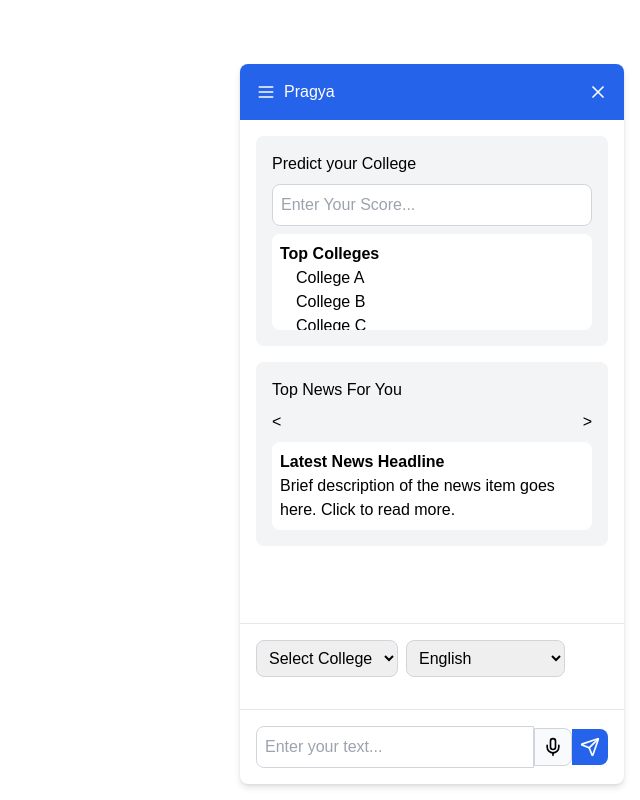
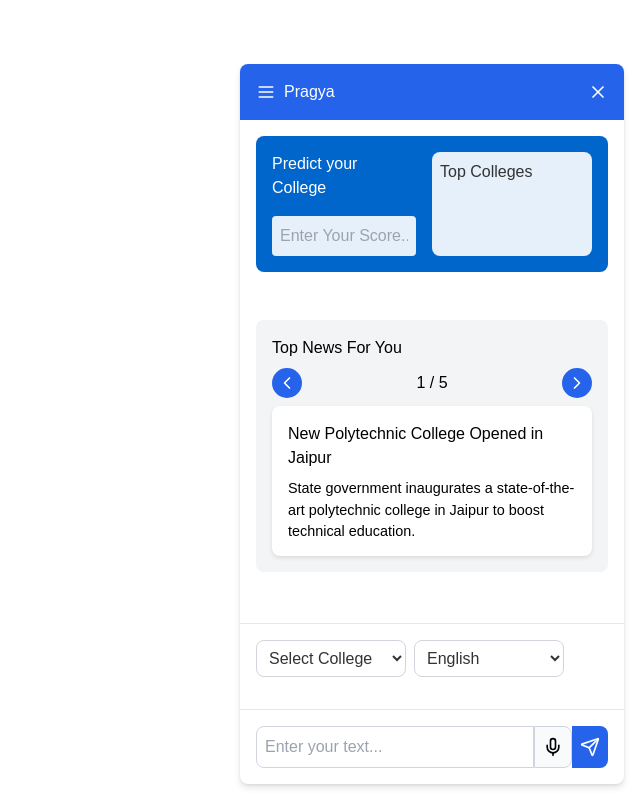
Before and after one commit to SarveshAtawane/SIH, a React (Create React App) app in the folder Chatbot_widget/: page / in a window 1280 px wide. Both pictures are taken after a click on the button 1236 px from the left and 756 px from the top of the page. Shown: the whole page, without its empty margins (640-1280 px from the left). Built offline with nearby package versions, Linux system fonts and the light colour scheme.

Commit message:
completes v0
Signed-off-by: Vishal Sharma <vsvishalsharma777@gmail.com>

```diff
--- /dev/null
+++ b/Chatbot_widget/src/components/News.js
@@ -0,0 +1,24 @@
+const newsItems = [
+    {
+      title: "New Polytechnic College Opened in Jaipur",
+      description: "State government inaugurates a state-of-the-art polytechnic college in Jaipur to boost technical education."
+    },
+    {
+      title: "RTU Announces New Engineering Courses",
+      description: "Rajasthan Technical University introduces five new engineering courses for the upcoming academic year."
+    },
+    {
+      title: "Scholarship Program for Engineering Students",
+      description: "Rajasthan government launches a new scholarship program for meritorious engineering students from low-income families."
+    },
+    {
+      title: "Industry-Academia Partnership in Udaipur",
+      description: "Leading tech companies collaborate with engineering colleges in Udaipur to enhance practical training."
+    },
+    {
+      title: "Robotics Workshop at Jodhpur Polytechnic",
+      description: "Week-long robotics workshop at Jodhpur Polytechnic attracts students from across the state."
+    }
+  ];
+
+export default newsItems
--- a/Chatbot_widget/src/components/Widget.jsx
+++ b/Chatbot_widget/src/components/Widget.jsx
@@ -1,10 +1,15 @@
 import React, { useState } from 'react';
-import { MessageSquare, X, Menu, Mic, Send } from 'lucide-react';
+import { MessageSquare, X, Menu, Mic, Send, ChevronLeft, ChevronRight } from 'lucide-react';
+import collegeList from './collegelist';
+import newsItems from './News';
 
 const ChatbotWidget = () => {
   const [isOpen, setIsOpen] = useState(false);
   const [showChat, setShowChat] = useState(false);
   const [inputText, setInputText] = useState('');
+  const [score, setScore] = useState('');
+  const [predictedColleges, setPredictedColleges] = useState([]);
+  const [currentNewsIndex, setCurrentNewsIndex] = useState(0);
   const [chatHistory, setChatHistory] = useState([]);
   const [selectedCollege, setSelectedCollege] = useState('');
   const [selectedLanguage, setSelectedLanguage] = useState('English');
@@ -13,6 +18,41 @@ const ChatbotWidget = () => {
     setIsOpen(!isOpen);
     setShowChat(false);
   };
+
+  const predictColleges = () => {
+    const scoreNum = parseFloat(score);
+    if (!isNaN(scoreNum)) {
+      const predicted = collegeList
+        .filter(college => college.minScore <= scoreNum)
+        .sort((a, b) => b.minScore - a.minScore)
+        .slice(0, 3);
+      setPredictedColleges(predicted);
+    }
+  };
+
+  const nextNews = () => {
+    setCurrentNewsIndex((prevIndex) => (prevIndex + 1) % newsItems.length);
+  };
+
+  const prevNews = () => {
+    setCurrentNewsIndex((prevIndex) => (prevIndex - 1 + newsItems.length) % newsItems.length);
+  };
+
+  const handleScoreChange = (e) => {
+    setScore(e.target.value);
+  };
+
+  const handleCollegeChange = (e) => {
+    setSelectedCollege(e.target.value);
+  };
+
+  const handleKeyPress = (e) => {
+    if (e.key === 'Enter') {
+      predictColleges();
+    }
+  };
+
+
 
   const handleSend = () => {
     if (inputText.trim()) {
@@ -50,7 +90,7 @@ const ChatbotWidget = () => {
         lang: selectedLanguage,
       }),
     };
-
+  console.log(requestOptions)
     fetch("http://localhost:8000/ask_query", requestOptions)
       .then((res) => res.json())
       .then((data) => {
@@ -58,6 +98,7 @@ const ChatbotWidget = () => {
           ...updatedHistory,
           { type: 'response', text: data.answer }
         ]);
+
       })
       .catch(() => {
         setChatHistory([
@@ -68,6 +109,64 @@ const ChatbotWidget = () => {
   };
 
   const styles = {
+    newsCardStyles: {
+      backgroundColor: 'white',
+      padding: '1rem',
+      borderRadius: '0.5rem',
+      boxShadow: '0 2px 4px rgba(0, 0, 0, 0.1)',
+      height: '150px',
+      display: 'flex',
+      flexDirection: 'column',
+      justifyContent: 'space-between',
+    },
+    newsButtonStyles: {
+      backgroundColor: '#2563EB',
+      color: 'white',
+      border: 'none',
+      borderRadius: '50%',
+      width: '30px',
+      height: '30px',
+      display: 'flex',
+      alignItems: 'center',
+      justifyContent: 'center',
+      cursor: 'pointer',
+    },
+    predictorCard: {
+      backgroundColor: '#0066CC',
+      borderRadius: '0.5rem',
+      padding: '1rem',
+      display: 'flex',
+      color: 'white',
+    },
+    predictorLeft: {
+      flex: 1,
+      marginRight: '1rem',
+    },
+    predictorRight: {
+      flex: 1,
+      backgroundColor: 'rgba(255, 255, 255, 0.9)',
+      borderRadius: '0.5rem',
+      padding: '0.5rem',
+      color: '#333',
+    },
+    predictorInput: {
+      width: '100%',
+      padding: '0.5rem',
+      border: 'none',
+      borderRadius: '0.25rem',
+      marginTop: '0.5rem',
+      backgroundColor: 'rgba(255, 255, 255, 0.9)',
+      color: '#333',
+      fontSize: '1rem',
+    },
+    topCollegesList: {
+      listStyle: 'none',
+      padding: 0,
+      margin: 0,
+    },
+    topCollegesItem: {
+      padding: '0.25rem 0',
+    },
     widgetContainer: {
       position: 'fixed',
       bottom: '1rem',
@@ -117,25 +216,14 @@ const ChatbotWidget = () => {
       borderRadius: '0.5rem',
       marginBottom: '1rem',
     },
-    inputContainer: {
-      display: 'flex',
-      alignItems: 'center',
-      borderTop: '1px solid #E5E7EB',
-      padding: '1rem',
-    },
+
     input: {
       flex: 1,
       padding: '0.5rem',
       border: '1px solid #D1D5DB',
       borderRadius: '0.5rem 0 0 0.5rem',
     },
-    select: {
-      flex: 1,
-      padding: '0.5rem',
-      border: '1px solid #D1D5DB',
-      borderRadius: '0.5rem',
-      marginRight: '0.5rem',
-    },
+
     micButton: {
       padding: '0.5rem',
       backgroundColor: '#F9FAFB',
@@ -150,6 +238,30 @@ const ChatbotWidget = () => {
       borderRadius: '0 0.5rem 0.5rem 0',
       cursor: 'pointer',
     },
+    inputContainer: {
+      display: 'flex',
+      flexDirection: 'row',
+      alignItems: 'stretch',
+      borderTop: '1px solid #E5E7EB',
+      padding: '1rem',
+    },
+    dropdownContainer: {
+      display: 'flex',
+      gap: '0.5rem',
+      marginBottom: '1rem',
+    },
+    select: {
+      flex: 1,
+      maxWidth: '150px', // Fixed width to prevent horizontal expansion
+      padding: '0.5rem',
+      border: '1px solid #D1D5DB',
+      borderRadius: '0.5rem',
+      backgroundColor: 'rgba(255, 255, 255, 0.9)',
+      color: '#333',
+      fontSize: '1rem',
+      marginRight: '0.5rem',
+    },
+
     chatBubble: {
       maxWidth: '70%',
       padding: '0.75rem',
@@ -182,6 +294,7 @@ const ChatbotWidget = () => {
       flexDirection: 'column',
       border: '1px solid #E0E0E0',
     },
+
   };
 
   return (
@@ -200,6 +313,7 @@ const ChatbotWidget = () => {
         <div style={styles.header}>
           <div style={{ display: 'flex', alignItems: 'center' }}>
             <Menu size={20} style={{ marginRight: '0.5rem' }} />
+
             <span>Pragya</span>
           </div>
           <button onClick={toggleWidget} style={{ color: 'white' }}>
@@ -209,31 +323,43 @@ const ChatbotWidget = () => {
         <div style={styles.body}>
           {!showChat ? (
             <>
-                <div style={styles.card}>
-                  <h2 style={{ marginBottom: '0.5rem' }}>Predict your College</h2>
+              <div style={styles.predictorCard}>
+                <div style={styles.predictorLeft}>
+                  <h2 style={{ margin: 0, marginBottom: '0.5rem' }}>Predict your College</h2>
                   <input
                     type="text"
+                    value={score}
+                    onChange={handleScoreChange}
+                    onKeyPress={handleKeyPress}
                     placeholder="Enter Your Score..."
-                    style={{ width: '100%', padding: '0.5rem', border: '1px solid #D1D5DB', borderRadius: '0.5rem', marginBottom: '0.5rem' }}
+                    style={styles.predictorInput}
                   />
-                  <div style={{ backgroundColor: 'white', padding: '0.5rem', borderRadius: '0.5rem', maxHeight: '6rem', overflowY: 'auto' }}>
-                    <p style={{ fontWeight: 'bold' }}>Top Colleges</p>
-                    <ul style={{ paddingLeft: '1rem' }}>
-                      <li>College A</li>
-                      <li>College B</li>
-                      <li>College C</li>
+                </div>
+                <div style={styles.predictorRight}>
+                  <h3 style={{ margin: 0, marginBottom: '0.5rem' }}>Top Colleges</h3>
+                  <ul style={styles.topCollegesList}>
+                    {predictedColleges.map((college, index) => (
+                      <li key={index} style={styles.topCollegesItem}>{college.name}</li>
+                    ))}
                   </ul>
                 </div>
               </div>
+              <div style={{marginTop:'3rem'}}>
               <div style={styles.card}>
                 <h2 style={{ marginBottom: '0.5rem' }}>Top News For You</h2>
-                  <div style={{ display: 'flex', justifyContent: 'space-between', marginBottom: '0.5rem' }}>
-                    <button>&lt;</button>
-                    <button>&gt;</button>
+                <div style={{ display: 'flex', justifyContent: 'space-between', alignItems: 'center', marginBottom: '0.5rem' }}>
+                  <button onClick={prevNews} style={styles.newsButtonStyles}>
+                    <ChevronLeft size={20} />
+                  </button>
+                  <span>{`${currentNewsIndex + 1} / ${newsItems.length}`}</span>
+                  <button onClick={nextNews} style={styles.newsButtonStyles}>
+                    <ChevronRight size={20} />
+                  </button>
                 </div>
-                  <div style={{ backgroundColor: 'white', padding: '0.5rem', borderRadius: '0.5rem', maxHeight: '6rem', overflowY: 'auto' }}>
-                    <p style={{ fontWeight: 'bold' }}>Latest News Headline</p>
-                    <p>Brief description of the news item goes here. Click to read more.</p>
+                <div style={styles.newsCardStyles}>
+                  <h3 style={{ margin: 0, marginBottom: '0.5rem' }}>{newsItems[currentNewsIndex].title}</h3>
+                  <p style={{ margin: 0, fontSize: '0.9rem' }}>{newsItems[currentNewsIndex].description}</p>
+                </div>
               </div>
               </div>
             </>
@@ -256,13 +382,13 @@ const ChatbotWidget = () => {
         <div style={styles.inputContainer}>
           {!showChat && (
             <div style={{ display: 'flex', marginBottom: '1rem' }}>
-                <select style={styles.select}
-                 value={selectedCollege}
-                 onChange={(e) => setSelectedCollege(e.target.value)}>
-                  <option>Select College</option>
-                  <option value="A">College A</option>
-                  <option value="B">College B</option >
-                  <option value="C">College C</option >
+              <select style={styles.select} value={selectedCollege} onChange={handleCollegeChange}>
+                <option value="">Select College</option>
+                {collegeList.map((college, index) => (
+                  <option key={index} value={college.name}>
+                    {college.name}
+                  </option>
+                ))}
               </select>
               <select style={styles.select}
                   value={selectedLanguage}
--- /dev/null
+++ b/Chatbot_widget/src/components/collegelist.js
@@ -0,0 +1,13 @@
+const collegeList=[
+  { name: "Malaviya National Institute of Technology (MNIT), Jaipur", minScore: 85 },
+  { name: "Rajasthan Technical University, Kota", minScore: 80 },
+  { name: "BITS Pilani, Pilani", minScore: 90 },
+  { name: "JECRC University, Jaipur", minScore: 75 },
+  { name: "Manipal University, Jaipur", minScore: 80 },
+  { name: "Poornima University, Jaipur", minScore: 70 },
+  { name: "Vivekananda Global University, Jaipur", minScore: 72 },
+  { name: "The LNM Institute of Information Technology, Jaipur", minScore: 85 },
+  { name: "Government Engineering College, Ajmer", minScore: 78 },
+  { name: "Swami Keshvanand Institute of Technology, Jaipur", minScore: 74 }
+]
+export default collegeList
```
Also changed, not shown: 1 other file (tests, documents, lock files or other folders). Lines whose indentation alone changed are shown as unchanged.
